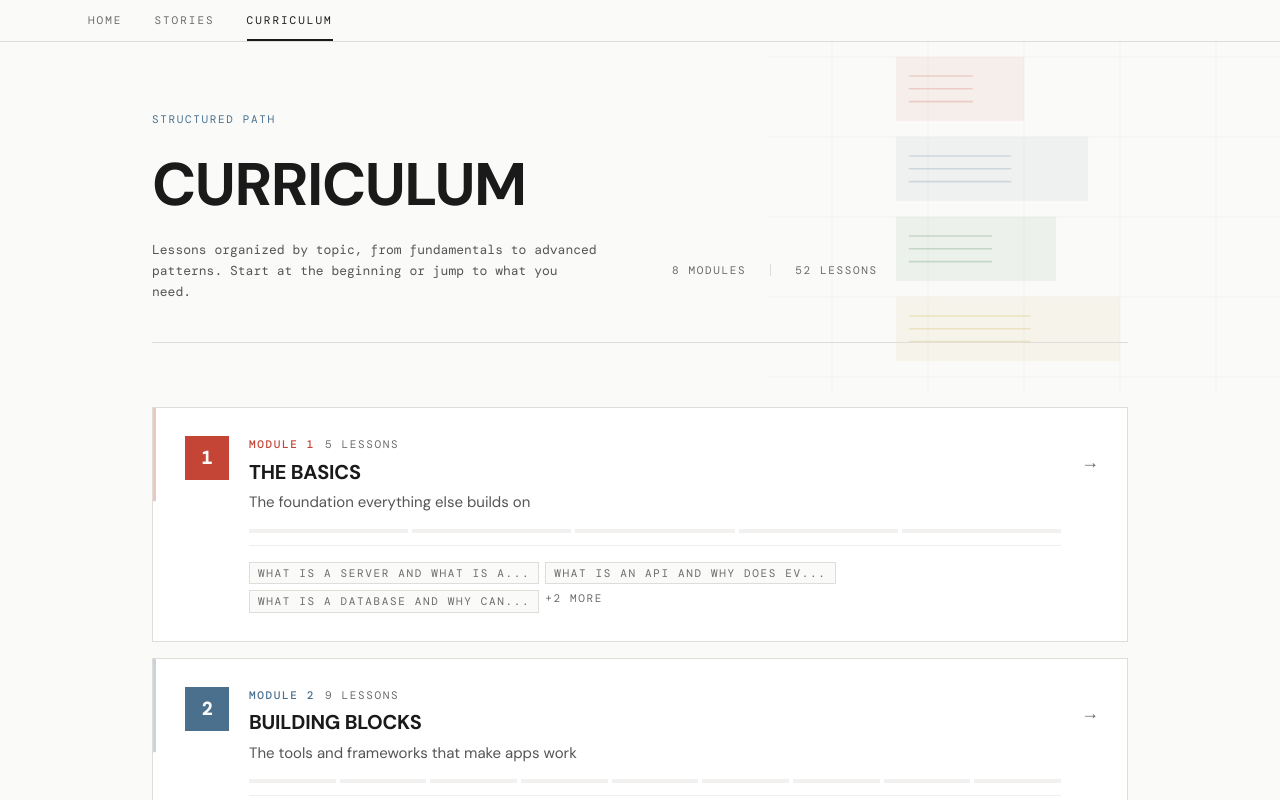
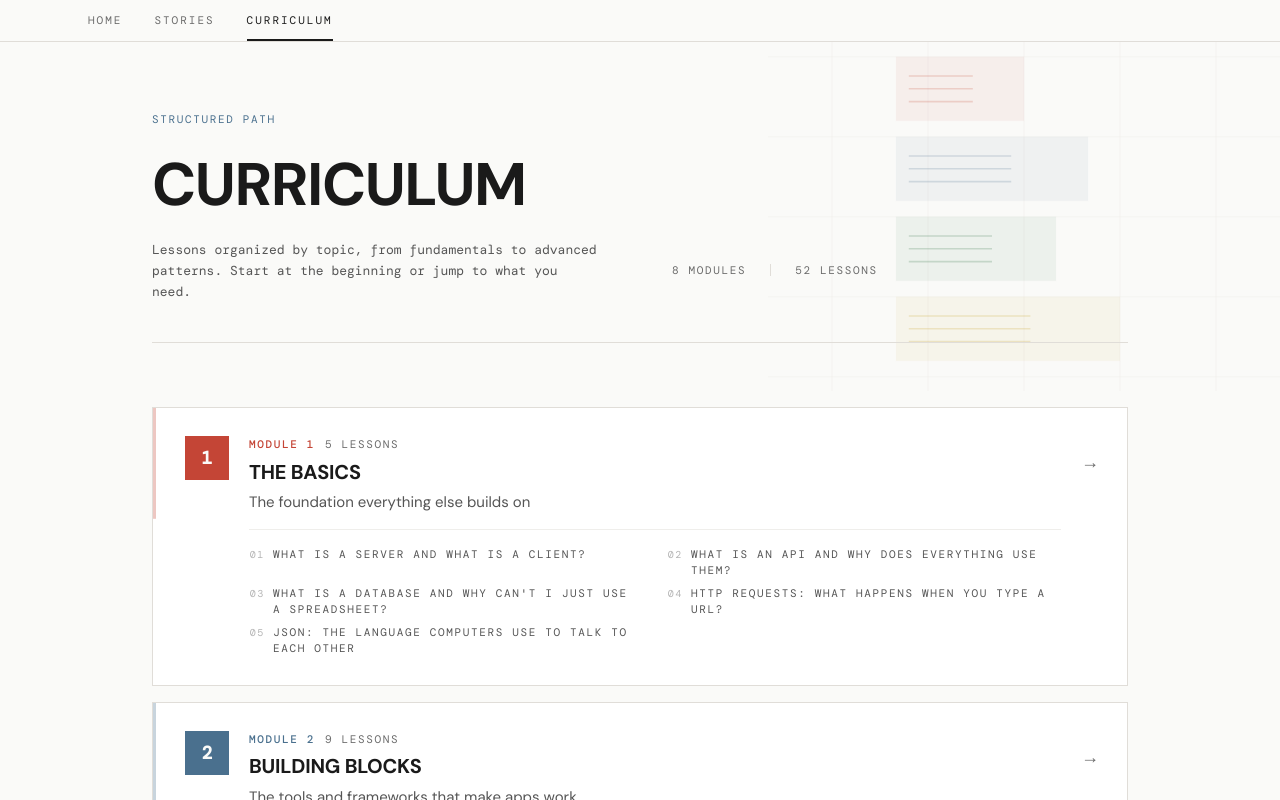
Before and after one commit to lucycrx/system-design-dev, a Next.js app: page /curriculum in a window 1280 px wide. Shown: the top 800 px of the page. Built offline with nearby package versions, Linux system fonts and the light colour scheme.

Commit message:
Redesign curriculum module cards to show all lesson topics
Replace clipped 3-tag preview with a full numbered lesson list in a
two-column grid, so visitors can scan every topic each module covers
at a glance.

Co-Authored-By: Claude Opus 4.6 (1M context) <noreply@anthropic.com>

```diff
--- a/components/ui/CurriculumPageClient.tsx
+++ b/components/ui/CurriculumPageClient.tsx
@@ -201,41 +201,34 @@ function ModuleCard({
               {mod.subtitle}
             </p>
 
-            {/* Lesson progress bar */}
-            <div className="flex gap-1 mt-4 mb-3">
-              {mod.lessons.map((_, j) => (
-                <div
-                  key={j}
-                  className="h-1 flex-1 transition-all duration-500"
-                  style={{
-                    backgroundColor: hovered ? colors.color : "var(--color-border)",
-                    opacity: hovered ? 0.3 + (j / mod.lessons.length) * 0.7 : 0.4,
-                    transitionDelay: hovered ? `${j * 60}ms` : "0ms",
-                  }}
-                />
-              ))}
-            </div>
-
-            {/* Lesson tags */}
-            <div className="flex flex-wrap gap-1.5 pt-4 border-t border-border/50">
-              {mod.lessons.slice(0, 3).map((lesson) => (
-                <span
-                  key={lesson.id}
-                  className="label-mono px-2 py-0.5 bg-bg border border-border text-text-dim transition-colors duration-200"
-                  style={{
-                    borderColor: hovered ? colors.color + "30" : undefined,
-                  }}
-                >
-                  {lesson.title.length > 30
-                    ? lesson.title.slice(0, 30) + "..."
-                    : lesson.title}
-                </span>
-              ))}
-              {mod.lessons.length > 3 && (
-                <span className="label-mono text-text-dim">
-                  +{mod.lessons.length - 3} more
-                </span>
-              )}
+            {/* Lesson list */}
+            <div className="mt-4 pt-4 border-t border-border/50">
+              <ol className="grid grid-cols-1 sm:grid-cols-2 gap-x-6 gap-y-1.5">
+                {mod.lessons.map((lesson, j) => (
+                  <li
+                    key={lesson.id}
+                    className="flex items-baseline gap-2 label-mono text-text-muted transition-colors duration-200"
+                  >
+                    <span
+                      className="flex-shrink-0 text-[10px] font-mono tabular-nums w-4 text-right transition-colors duration-200"
+                      style={{
+                        color: hovered ? colors.color : "var(--color-text-dim)",
+                        opacity: hovered ? 0.7 : 0.5,
+                      }}
+                    >
+                      {String(j + 1).padStart(2, "0")}
+                    </span>
+                    <span
+                      className="transition-colors duration-200"
+                      style={{
+                        color: hovered ? "var(--color-text)" : undefined,
+                      }}
+                    >
+                      {lesson.title}
+                    </span>
+                  </li>
+                ))}
+              </ol>
             </div>
           </div>
 
```
